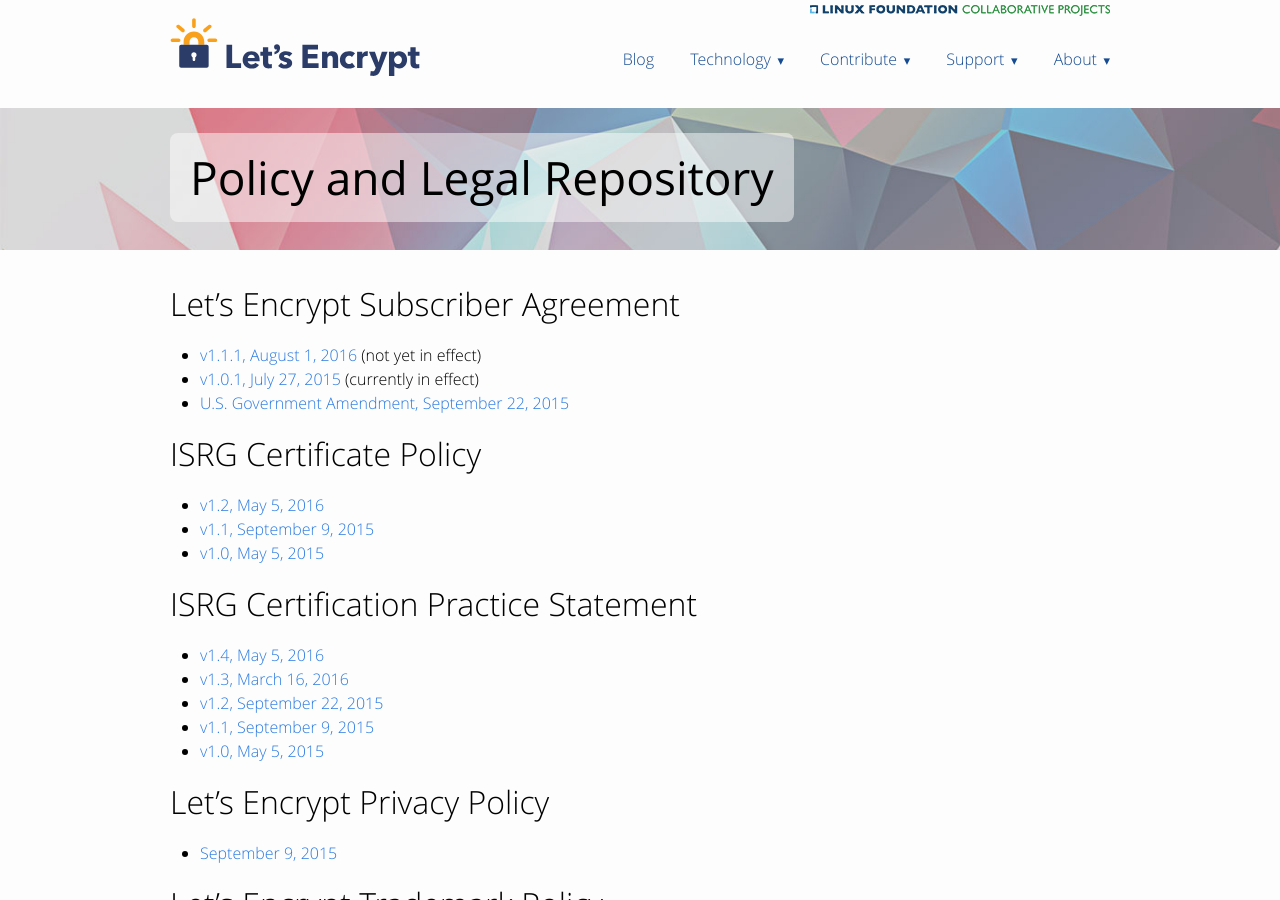
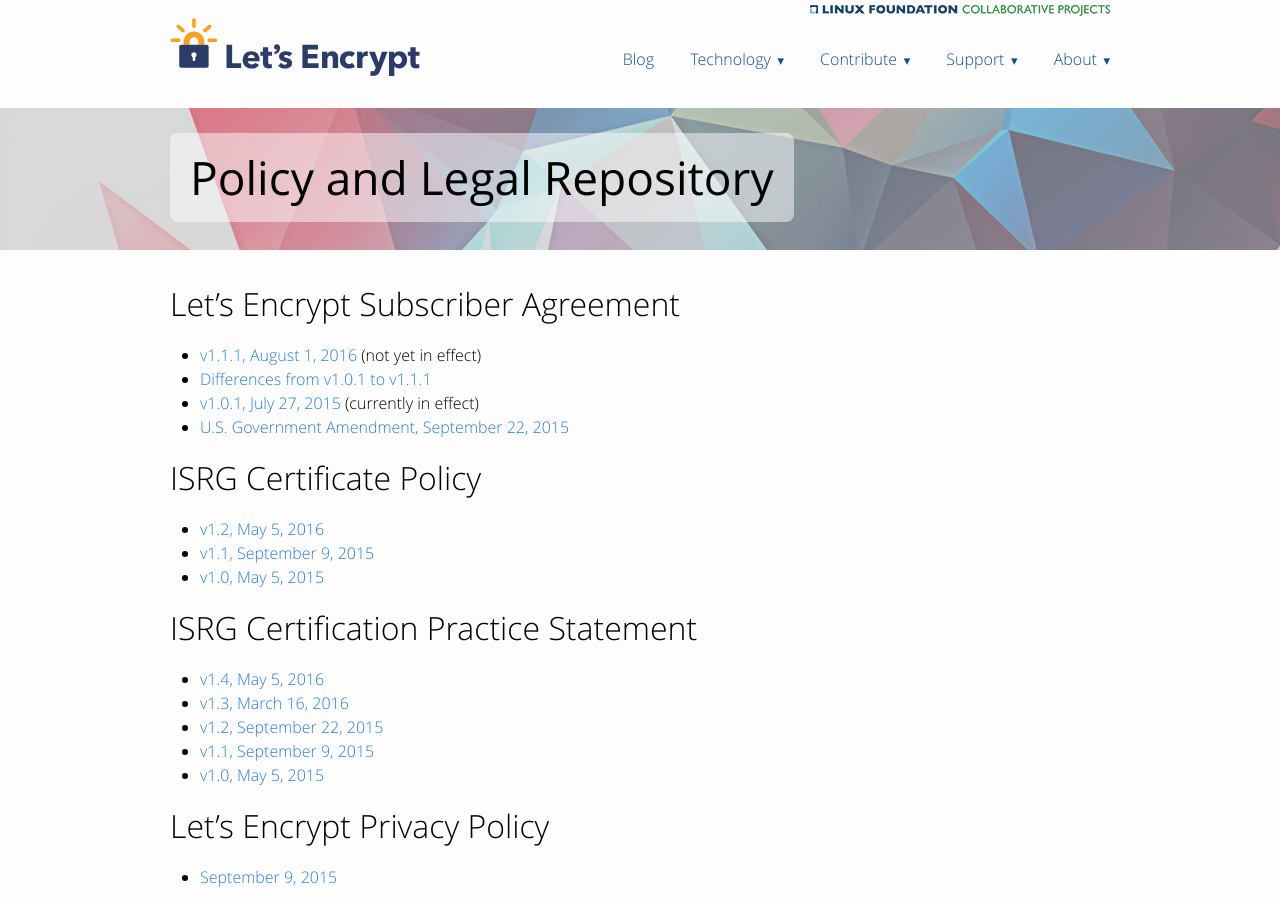
Before and after one commit to snowman1120/website, a Jekyll site: the page built from repository.md, in a window 1280 px wide and 900 px high. Built offline with Jekyll 4.4.1, drawn with Linux system fonts in a browser that asks for light colours.

Commit message:
Update repository.md

```diff
--- a/repository.md
+++ b/repository.md
@@ -8,6 +8,7 @@ top_graphic: 1
 # Let's Encrypt Subscriber Agreement
 
 * [v1.1.1, August 1, 2016](/documents/LE-SA-v1.1.1-August-1-2016.pdf) (not yet in effect)
+* [Differences from v1.0.1 to v1.1.1](/documents/LE-SA-v1.0.1-v1.1.1-diff.docx)
 * [v1.0.1, July 27, 2015](/documents/LE-SA-v1.0.1-July-27-2015.pdf) (currently in effect)
 * [U.S. Government Amendment, September 22, 2015](/documents/LE-USG-SA-Amendment-Sept-22-2015.pdf)
 
```
